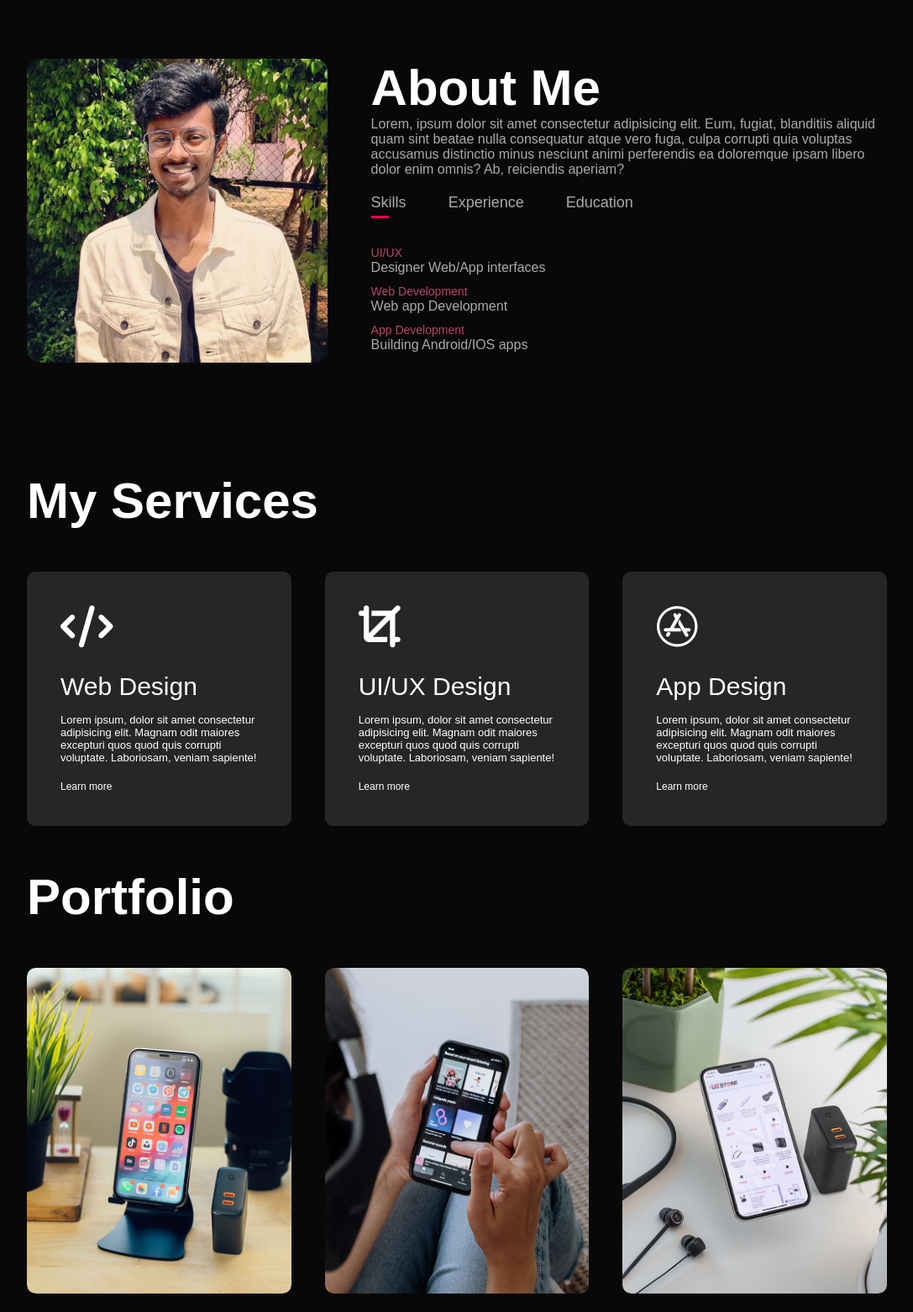
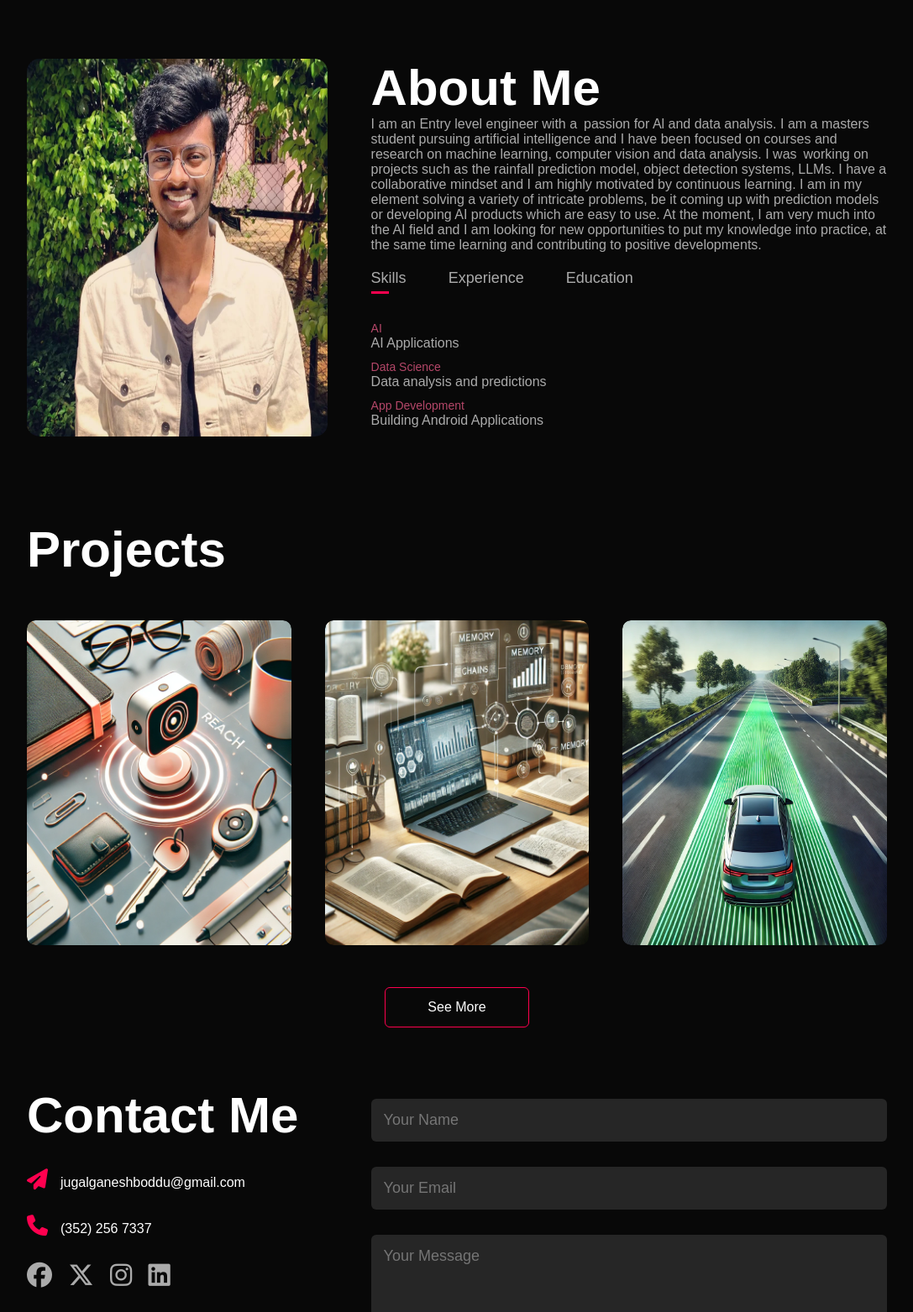
Before and after one commit to Jugal-JG/portfolio, a plain HTML site: page index.html in a window 1280 px wide. Shown: the part 820-2383 px from the top of the page at 84% size, without its empty margins (96-1183 px from the left). Drawn offline with Linux system fonts and the light colour scheme.

Commit message:
Updating the portfolio

```diff
--- a/index.html
+++ b/index.html
@@ -11,12 +11,12 @@
     <div id="header">
         <div class="container">
             <nav>
-                <img src="personal-portfolio-img/images/logo.png" class ="logo">
+                <img src="personal-portfolio-img/images/logo_modified.png" class ="logo">
                 <ul id="sidemenu">
                     <li><a href="#header">Home</a></li>
                     <li><a href="#about">About</a></li>
                     <li><a href="#services">Services</a></li>
-                    <li><a href="#My Work">Portfolio</a></li>
+                    <li><a href="#My Work">Projects</a></li>
                     <li><a href="#Contact">Contact</a></li>
                     <i class="fa-solid fa-xmark" onclick="closemenu()"></i>
                 </ul>
@@ -24,7 +24,7 @@
 
             </nav>
             <div class="header-text">
-                <p>Engineer</p>
+                <p>AI Engineer</p>
                 <h1>Hi, I'm <span>Jugal</span><br>Ganesh From India</h1>
             </div>
         </div>
@@ -38,9 +38,12 @@
                 </div>
                 <div class="about-col-2">
                     <h1 class="sub-title">About Me</h1>
-                    <p>Lorem, ipsum dolor sit amet consectetur adipisicing elit. Eum, fugiat, blanditiis aliquid quam sint beatae
-                        nulla consequatur atque vero fuga, culpa corrupti quia voluptas accusamus distinctio minus nesciunt animi
-                        perferendis ea doloremque ipsam libero dolor enim omnis? Ab, reiciendis aperiam?
+                    <p>I am an Entry level engineer with a passion for Al and data analysis. I am a masters student pursuing artificial intelligence
+                        and I have been focused on courses and research on machine learning, computer vision and data analysis. I was working on projects
+                        such as the rainfall prediction model, object detection systems, LLMs. I have a collaborative mindset and I am highly motivated
+                        by continuous learning. I am in my element solving a variety of intricate problems, be it coming up with prediction models or
+                        developing AI products which are easy to use. At the moment, I am very much into the AI field and I am looking for new
+                        opportunities to put my knowledge into practice, at the same time learning and contributing to positive developments.
                     </p>
 
                     <div class="tab-titles">
@@ -50,25 +53,25 @@
                     </div>
                     <div class="tab-contents active-tab" id="skills">
                         <ul>
-                            <li><span>UI/UX</span><br>Designer Web/App interfaces</li>
-                            <li><span>Web Development</span><br>Web app Development</li>
-                            <li><span>App Development</span><br>Building Android/IOS apps</li>
+                            <li><span>AI</span><br>AI Applications</li>
+                            <li><span>Data Science</span><br>Data analysis and predictions</li>
+                            <li><span>App Development</span><br>Building Android Applications</li>
                         </ul>
                     </div>
 
                     <div class="tab-contents" id="experience">
                         <ul>
-                            <li><span>2021-Current</span><br>UI/UX Design Training at ET</li>
-                            <li><span>2019-2021</span><br>Team lead at StarApp LLC.</li>
-                            <li><span>2017-2019</span><br>UI/UX Dsign Executive</li>
+                            <li><span>Feb 2024 - Aug 2024</span><br>Data Analyst Intern</li>
+                            <li><span>May 2022 - Aug 2022</span><br>Android Mobile Application Intern</li>
+                            <!-- <li><span>2017-2019</span><br>UI/UX Dsign Executive</li> -->
                         </ul>
                     </div>
 
                     <div class="tab-contents" id="education">
                         <ul>
-                            <li><span>2016</span><br>UI/UX Design at ET</li>
-                            <li><span>2016</span><br>MBA from MIT</li>
-                            <li><span>2014</span><br>BBA from ISM</li>
+                            <!-- <li><span>2016</span><br>UI/UX Design at ET</li> -->
+                            <li><span>2024</span><br>BTech from BML Munjal University</li>
+                            <li><span>2020</span><br>Intermediate from Sri Chaitanya</li>
                         </ul>
                     </div>
                 </div>
@@ -76,7 +79,7 @@
         </div>
     </div>
 
-    <!-------Services-------->
+    <!-- -----Services------
     <div id="services">
         <div class="container">
             <h1 class="sub-title">My Services</h1>
@@ -106,38 +109,38 @@
                 </div>
             </div>
         </div>
-    </div>
+    </div> -->
 
     <!-------Portfolio-->
     <div id="My Work">
         <div class="container">
-            <h1 class="sub-title">Portfolio</h1>
+            <h1 class="sub-title">Projects</h1>
             <div class="work-list">
                 <div class="work">
-                    <img src="personal-portfolio-img/images/work-1.png">
+                    <img src="personal-portfolio-img/images/REACH1.png">
                     <div class="layer">
-                        <h3>Social Media App</h3>
-                        <p>Lorem ipsum dolor sit amet consectetur adipisicing elit.
-                        Nostrum veniam sint voluptate, deleniti fugit est obcaecati modi fugiat iure dolores.</p>
-                        <a href="#"><i class="fa-solid fa-link"></i></a>
+                        <h3>REACH</h3>
+                        <p>This project solves the problem of finding misplaced daily used items. Thus reducing the headache of
+                            finding these at the last minute. </p>
+                        <a href="https://github.com/Jugal-JG/REACH-AI-systems.git" target="_blank" rel="noopener noreferrer"><i class="fa-solid fa-link"></i></a>
                     </div>
                 </div>
                 <div class="work">
-                    <img src="personal-portfolio-img/images/work-2.png">
+                    <img src="personal-portfolio-img/images/Docplay.png">
                     <div class="layer">
-                        <h3>Music App</h3>
-                        <p>Lorem ipsum dolor sit amet consectetur adipisicing elit.
-                        Nostrum veniam sint voluptate, deleniti fugit est obcaecati modi fugiat iure dolores.</p>
-                        <a href="#"><i class="fa-solid fa-link"></i></a>
+                        <h3>Doc Play</h3>
+                        <p> This application enables users to chat with one or more documents. Implemented
+                            Conversational Memory chain allowing users to query previous interactions</p>
+                        <!-- <a href="#"><i class="fa-solid fa-link"></i></a> -->
                     </div>
                 </div>
                 <div class="work">
-                    <img src="personal-portfolio-img/images/work-3.png">
+                    <img src="personal-portfolio-img/images/Lane4.webp">
                     <div class="layer">
-                        <h3>Online Shopping App</h3>
-                        <p>Lorem ipsum dolor sit amet consectetur adipisicing elit.
-                        Nostrum veniam sint voluptate, deleniti fugit est obcaecati modi fugiat iure dolores.</p>
-                        <a href="#"><i class="fa-solid fa-link"></i></a>
+                        <h3>Lane Assist</h3>
+                        <p>Implemented encoder decoder architecture for lane detection. Detected lane will be highlighted
+                            with a green overlay</p>
+                        <!-- <a href="#"><i class="fa-solid fa-link"></i></a> -->
                     </div>
                 </div>
             </div>
@@ -153,14 +156,14 @@
                 <div class="contact-left">
                     <h1 class="sub-title">Contact Me</h1>
                     <p><i class="fa-solid fa-paper-plane"></i>jugalganeshboddu@gmail.com</p>
-                    <p><i class="fa-solid fa-phone"></i>8096152447</p>
+                    <p><i class="fa-solid fa-phone"></i>(352) 256 7337</p>
                     <div class="social-icons">
                         <a href="https://www.facebook.com/profile.php?id=100014228144587"><i class="fa-brands fa-facebook"></i></a>
                         <a href="https://twitter.com/JugalJg?t=LMHIM3IpMc0LgRPADOZ2cw&s=09"><i class="fa-brands fa-x-twitter"></i></a>
                         <a href="https://www.instagram.com/jugal_ganesh/"><i class="fa-brands fa-instagram"></i></a>
                         <a href="https://www.linkedin.com/in/jugal-ganesh-469460203/"><i class="fa-brands fa-linkedin"></i></a>
                     </div>
-                    <a href="Boddu Jugal Bhaskar Naga Ganesh_BMU.pdf" download class="btn btn2">Download CV</a>
+                    <a href="personal-portfolio-img/images/Jugal Ganesh Resume.pdf" download class="btn btn2">Download CV</a>
                 </div>
                 <div class="contact-right">
                     <form name="submit-to-google-sheet">
@@ -207,13 +210,17 @@
     </script>
 
 <script>
-    const scriptURL = 'https://script.google.com/macros/s/AKfycbzwexFi9rRXokznCnwkIbt91JnAHvWnOq8VtZOQavJaB6wiDxEbQzyo-W3nYwjbxXDG/exec'
+    const scriptURL = 'https://script.google.com/macros/s/AKfycby047ry37Q1tU9xla8_91coFdGhSNZJ3V9kj6rXTDngTyCIhAWkDx8z80wRwdTYe2ZB/exec'
     const form = document.forms['submit-to-google-sheet']
     const msg = document.getElementById("msg")
 
     form.addEventListener('submit', e => {
       e.preventDefault()
-      fetch(scriptURL, { method: 'POST', body: new FormData(form)})
+      fetch(scriptURL, {
+        method: 'POST',
+        mode: 'no-cors',
+        body: new FormData(form)
+      })
         .then(response =>{
             msg.innerHTML="Message sent successfully"
             setTimeout(function(){
--- a/style.css
+++ b/style.css
@@ -224,6 +224,7 @@ nav ul li a:hover::after{
 
 .work img{
     width: 100%;
+    height: 100%;
     border-radius: 10px;
     display: block;
     transition: transform 0.5s;
```
Also changed, not shown: personal-portfolio-img/images/Docplay.png (added), personal-portfolio-img/images/Lane 5.png (added), personal-portfolio-img/images/Lane.png (added), personal-portfolio-img/images/Lane1.png (added), personal-portfolio-img/images/Lane2.png (added), personal-portfolio-img/images/Lane3.png (added), personal-portfolio-img/images/Lane4.webp (added), personal-portfolio-img/images/REACH.webp (added), personal-portfolio-img/images/REACH1.png (added), personal-portfolio-img/images/logo_modified.png (added), 1 other file.
